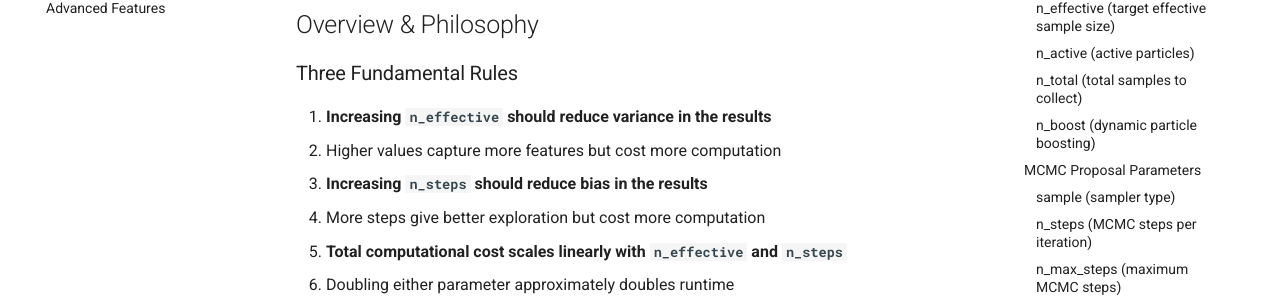
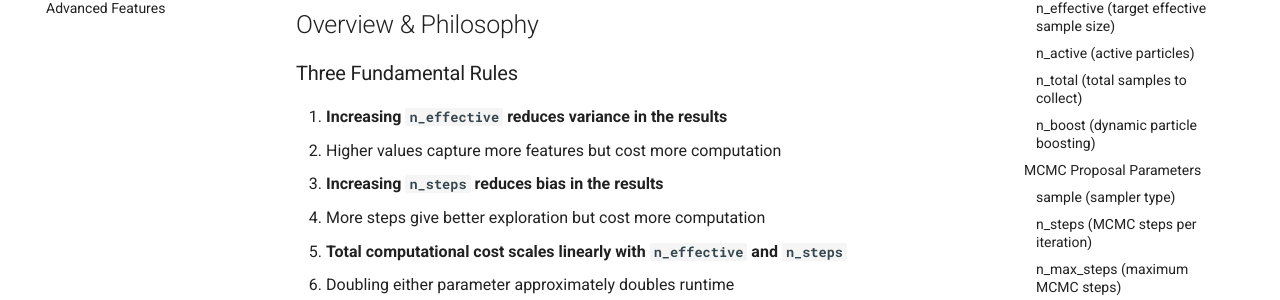
Before and after one commit to minaskar/tempest, an MkDocs documentation site: the page built from docs/user_guide/parameter_selection.md, in a window 1280 px wide and 900 px high. Shown: the part 286-586 px from the top of the window. Built offline with MkDocs 1.6.1 and Material for MkDocs 9.7.7, drawn with Linux system fonts in a browser that asks for light colours; comment, search, counter and statistics services are not loaded.

Commit message:
docs: fix wording in three fundamental rules
Changed \"should reduce\" to \"reduces\" for more direct, confident language in the three fundamental rules.

```diff
--- a/docs/user_guide/parameter_selection.md
+++ b/docs/user_guide/parameter_selection.md
@@ -6,10 +6,10 @@ This guide explains Tempest's parameters and provides heuristics for choosing th
 
 ### Three Fundamental Rules
 
-1. **Increasing `n_effective` should reduce variance in the results**
+1. **Increasing `n_effective` reduces variance in the results**
    - Higher values capture more features but cost more computation
 
-2. **Increasing `n_steps` should reduce bias in the results**
+2. **Increasing `n_steps` reduces bias in the results**
    - More steps give better exploration but cost more computation
 
 3. **Total computational cost scales linearly with `n_effective` and `n_steps`**
```
